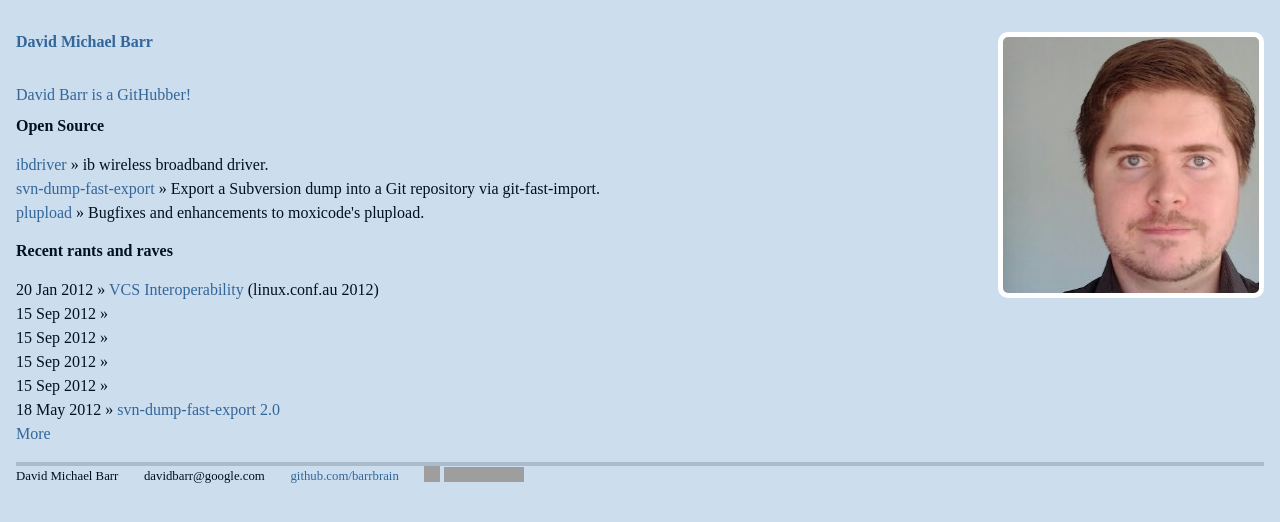
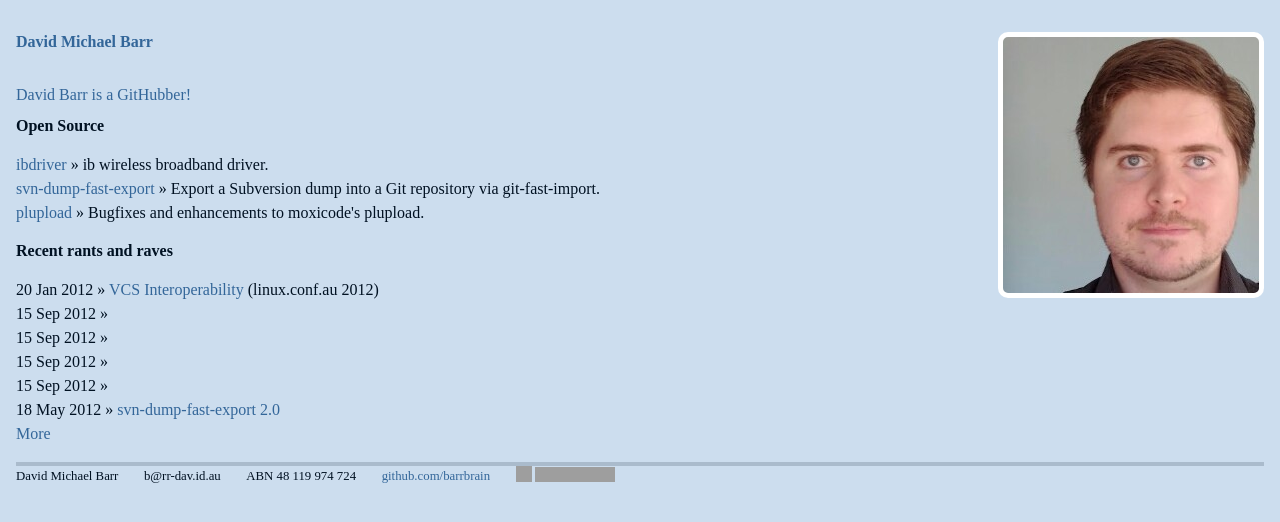
Before and after one commit to barrbrain/barrbrain.github.com, a Jekyll site: the page built from index.html, in a window 1280 px wide. Shown: the top 522 px of the page. Built offline with Jekyll 4.4.1, drawn with Linux system fonts in a browser that asks for light colours; comment, search, counter and statistics services are not loaded; grey boxes are pictures that could not be loaded.

Commit message:
Updated email address and ABN
Signed-off-by: David Michael Barr <b@rr-dav.id.au>

```diff
--- a/_layouts/default.html
+++ b/_layouts/default.html
@@ -22,7 +22,8 @@
     <img src="http://ssl.gstatic.com/images/icons/gplus-16.png" width="16" height="16">
   </a>
   <span class="contact">David Michael Barr</span>
-  <span class="contact">davidbarr@google.com</span>
+  <span class="contact">b@rr-dav.id.au</span>
+  <span class="contact">ABN 48 119 974 724</span>
   <span class="contact"><a href="http://github.com/barrbrain/">github.com/barrbrain</a></span>
   <a href='https://www.ohloh.net/accounts/113647?ref=Detailed'>
     <img alt='Ohloh profile for David Michael Barr' height='15' src='https://www.ohloh.net/accounts/113647/widgets/account_tiny.gif' width='80' />
--- a/atom.xml
+++ b/atom.xml
@@ -11,7 +11,7 @@ layout: nil
  <id>http://ba.rr-dav.id.au/</id>
  <author>
    <name>David Michael Barr</name>
-   <email>davidbarr@google.com</email>
+   <email>b@rr-dav.id.au</email>
  </author>
 
  {% for post in site.posts %}
--- a/vcs-interoperability.html
+++ b/vcs-interoperability.html
@@ -245,7 +245,7 @@
         <h3>
           Thank you
         </h3>
-		<p>For more information or to get involved email <em>davidbarr@google.com</em> and consider cc'ing <em>git@vger.kernel.org</em></p>
+		<p>For more information or to get involved email <em>b@rr-dav.id.au</em> and consider cc'ing <em>git@vger.kernel.org</em></p>
 		<p>Git Logo and Icon by Dylan Beattie distributed under <a href="http://creativecommons.org/licenses/by-sa/3.0/" target="_blank">Creative Commons Attribution-ShareAlike 3.0 Unported License</a>.</p>
       </article>
     </section>
```
